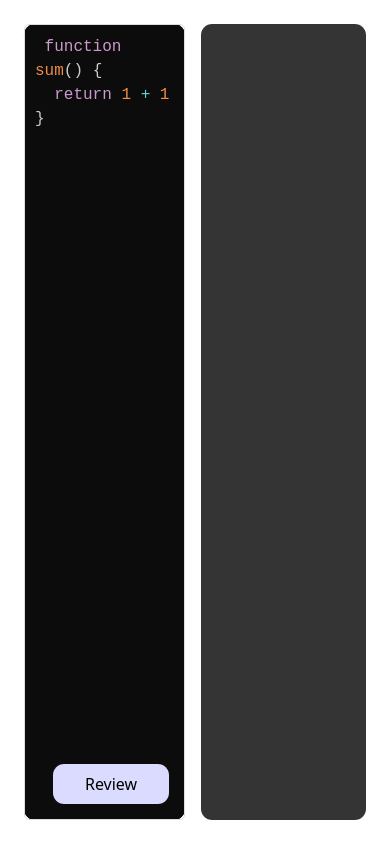
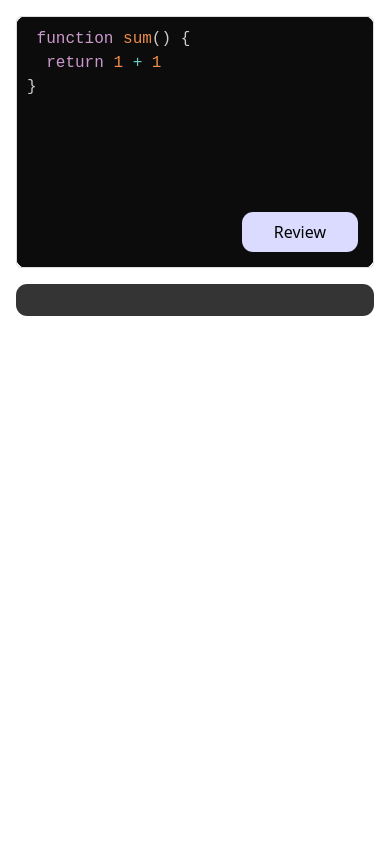
Before and after one commit to Rajanjha12/Code-Review, a React (Vite) app in the folder Frontend/: page / in a window 390 px wide. Built offline with nearby package versions, Linux system fonts and the light colour scheme.

Commit message:
Update App.css

```diff
--- a/Frontend/src/App.css
+++ b/Frontend/src/App.css
@@ -61,3 +61,34 @@ main .right {
   font-size: 1.1rem;
   overflow: auto;
 }
+@media (max-width: 768px) {
+  main {
+    flex-direction: column;
+    padding: 1rem;
+  }
+
+  main .left,
+  main .right {
+    flex-basis: auto;
+    width: 100%;
+    height: auto;
+  }
+
+  .left .code,
+  .code pre,
+  .code pre code {
+    min-height: 250px;
+  }
+
+  .review {
+    position: static;
+    margin: 1rem auto 0 auto;
+    display: block;
+    width: fit-content;
+  }
+
+  main .right {
+    max-height: 300px;
+    overflow-y: auto;
+  }
+}
```
